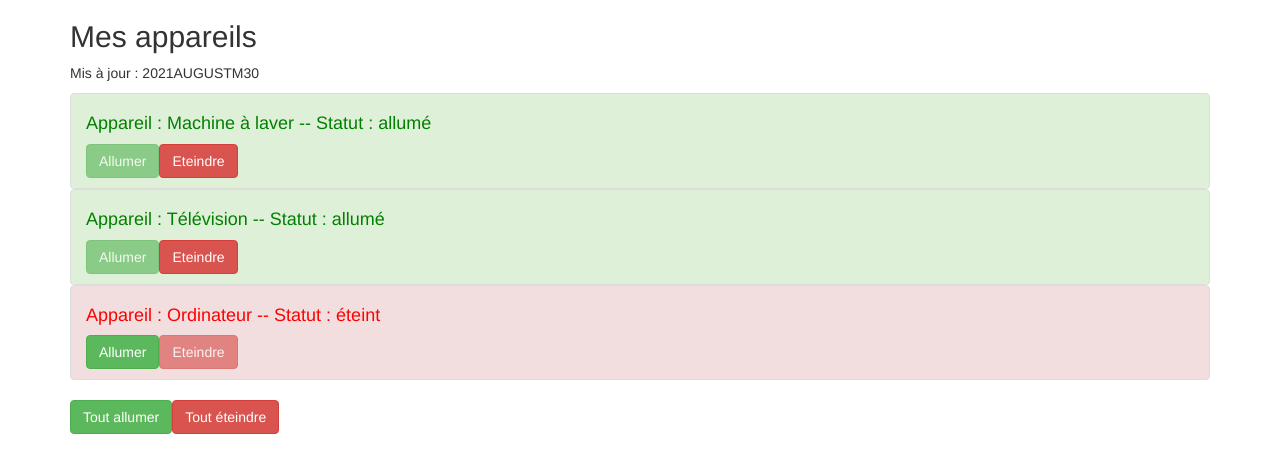
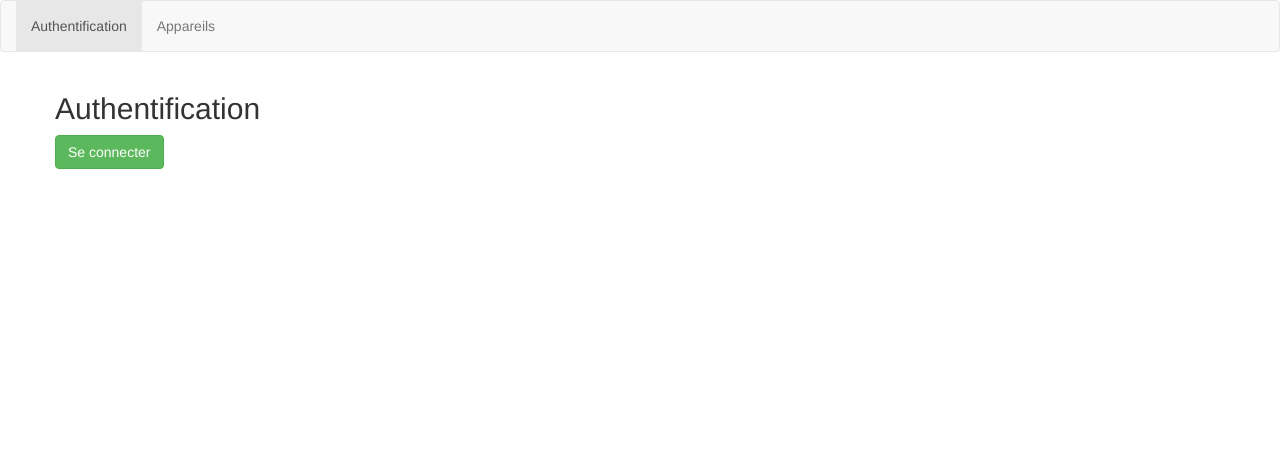
Before and after one commit to ashkam1201/lesson-angular, an Angular app: page /auth in a window 1280 px wide. Shown: the top 472 px of the page. Built offline with nearby package versions, Linux system fonts and the light colour scheme.

Commit message:
routing part 1

```diff
--- a/src/app/app.component.html
+++ b/src/app/app.component.html
@@ -1,19 +1,13 @@
+<nav class="navbar navbar-default">
+  <div class="container-fluid">
+    <ul class="nav navbar-nav">
+      <li routerLinkActive="active"><a routerLink="auth">Authentification</a></li>
+      <li routerLinkActive="active"><a routerLink="appareils">Appareils</a></li>
+    </ul>
+  </div>
+</nav>
 <div class="container">
   <div class="row">
-    <div class="col-xs-12">
-      <h2>Mes appareils</h2>
-
-      <p>Mis à jour : {{ lastUpdate | async | date: 'yMMMMEEEEEd' | uppercase }}</p>
-
-      <ul class="list-group">
-        <app-appareil *ngFor="let appareil of appareils; let i = index"
-                      [indexOfAppareil]="i"
-                      [appareilName]="appareil.name"
-                      [appareilStatus]="appareil.status"></app-appareil>
-      </ul>
-      <button class="btn btn-success"
-              (click)="onAllumer()">Tout allumer</button>
-      <button class="btn btn-danger" (click)="onEteindre()">Tout éteindre</button>
-    </div>
+<router-outlet></router-outlet>
   </div>
 </div>
--- a/src/app/app.component.ts
+++ b/src/app/app.component.ts
@@ -1,43 +1,11 @@
-import { Component, OnInit } from '@angular/core';
-import {AppareilService} from "./services/appareil.service";
+import { Component} from '@angular/core';
 
 @Component({
   selector: 'app-root',
   templateUrl: './app.component.html',
   styleUrls: ['./app.component.scss']
 })
-export class AppComponent implements OnInit{
-  isAuth = false;
-
-  lastUpdate: Promise<Date> = new Promise(
-    (resolve, reject) => {
-      const date = new Date();
-      setTimeout(
-        () => {
-          resolve(date);
-        }, 2000
-      );
-    }
-  );
-appareils: any[];
-
-  constructor(private appareilService: AppareilService) {
-    setTimeout(
-      () => {
-        this.isAuth = true;
-      }, 4000
-    );
-  }
-
-  ngOnInit(){
-    this.appareils = this.appareilService.appareils;
-  }
-
-  onAllumer(){
-    this.appareilService.switchOnAll();
-  }
-
-  onEteindre(){
-    this.appareilService.switchOffAll();
+export class AppComponent {
+  constructor() {
   }
 }
--- a/src/app/app.module.ts
+++ b/src/app/app.module.ts
@@ -7,19 +7,33 @@ import { MonPremierComponent } from './mon-premier/mon-premier.component';
 import { AppareilComponent } from './appareil/appareil.component';
 
 import {AppareilService} from "./services/appareil.service";
+import { AuthComponent } from './auth/auth.component';
+import { AppareilViewComponent } from './appareil-view/appareil-view.component';
+import {RouterModule, Routes} from "@angular/router";
+import {AuthService} from "./services/auth.service";
+
+const appRoutes: Routes = [
+  {path: 'appareils', component: AppareilViewComponent },
+  {path: 'auth', component: AuthComponent},
+  {path: '', component: AppareilViewComponent}
+];
 
 @NgModule({
   declarations: [
     AppComponent,
     MonPremierComponent,
-    AppareilComponent
+    AppareilComponent,
+    AuthComponent,
+    AppareilViewComponent
   ],
   imports: [
     BrowserModule,
-    FormsModule
+    FormsModule,
+    RouterModule.forRoot(appRoutes)
   ],
   providers: [
-    AppareilService
+    AppareilService,
+    AuthService
   ],
   bootstrap: [AppComponent]
 })
--- /dev/null
+++ b/src/app/appareil-view/appareil-view.component.html
@@ -0,0 +1,15 @@
+<div class="col-xs-12">
+  <h2>Mes appareils</h2>
+
+  <p>Mis à jour : {{ lastUpdate | async | date: 'yMMMMEEEEEd' | uppercase }}</p>
+
+  <ul class="list-group">
+    <app-appareil *ngFor="let appareil of appareils; let i = index"
+                  [indexOfAppareil]="i"
+                  [appareilName]="appareil.name"
+                  [appareilStatus]="appareil.status"></app-appareil>
+  </ul>
+  <button class="btn btn-success"
+          (click)="onAllumer()">Tout allumer</button>
+  <button class="btn btn-danger" (click)="onEteindre()">Tout éteindre</button>
+</div>
--- /dev/null
+++ b/src/app/appareil-view/appareil-view.component.ts
@@ -0,0 +1,43 @@
+import { Component, OnInit } from '@angular/core';
+import {AppareilService} from "../services/appareil.service";
+
+@Component({
+  selector: 'app-appareil-view',
+  templateUrl: './appareil-view.component.html',
+  styleUrls: ['./appareil-view.component.scss']
+})
+export class AppareilViewComponent implements OnInit {
+  isAuth = false;
+
+  lastUpdate: Promise<Date> = new Promise(
+    (resolve, reject) => {
+      const date = new Date();
+      setTimeout(
+        () => {
+          resolve(date);
+        }, 2000
+      );
+    }
+  );
+  appareils: any[];
+
+  constructor(private appareilService: AppareilService) {
+    setTimeout(
+      () => {
+        this.isAuth = true;
+      }, 4000
+    );
+  }
+
+  ngOnInit(){
+    this.appareils = this.appareilService.appareils;
+  }
+
+  onAllumer(){
+    this.appareilService.switchOnAll();
+  }
+
+  onEteindre(){
+    this.appareilService.switchOffAll();
+  }
+}
--- /dev/null
+++ b/src/app/auth/auth.component.html
@@ -0,0 +1,7 @@
+<h2>Authentification</h2>
+<button class="btn btn-success" *ngIf="!authStatus" (click)="onSignIn()">
+  Se connecter
+</button>
+<button class="btn btn-danger" *ngIf="authStatus" (click)="onSignOut()">
+  Se déconnecter
+</button>
--- /dev/null
+++ b/src/app/auth/auth.component.ts
@@ -0,0 +1,31 @@
+import { Component, OnInit } from '@angular/core';
+import {AuthService} from "../services/auth.service";
+import {Router} from "@angular/router";
+
+@Component({
+  selector: 'app-auth',
+  templateUrl: './auth.component.html',
+  styleUrls: ['./auth.component.scss']
+})
+export class AuthComponent implements OnInit {
+
+  authStatus: boolean;
+
+  constructor(private authService: AuthService, private router: Router) { }
+
+  ngOnInit(): void {
+    this.authStatus = this.authService.isAuth;
+  }
+  onSignIn() {
+    this.authService.signIn().then(
+      () => {
+        this.authStatus = this.authService.isAuth;
+        this.router.navigate(['appareils'])
+      }
+    );
+  }
+  onSignOut() {
+    this.authService.signOut();
+    this.authStatus = this.authService.isAuth;
+  }
+}
--- /dev/null
+++ b/src/app/services/auth.service.ts
@@ -0,0 +1,19 @@
+export class AuthService {
+  isAuth = false;
+
+  signIn() {
+    return new Promise(
+      (resolve, reject) => {
+        setTimeout(
+          () => {
+            this.isAuth = true;
+            resolve(true);
+          }, 2000
+        );
+      }
+    );
+  }
+  signOut(){
+    this.isAuth = false;
+  }
+}
```
Also changed, not shown: src/app/appareil-view/appareil-view.component.scss (added), src/app/auth/auth.component.scss (added).
